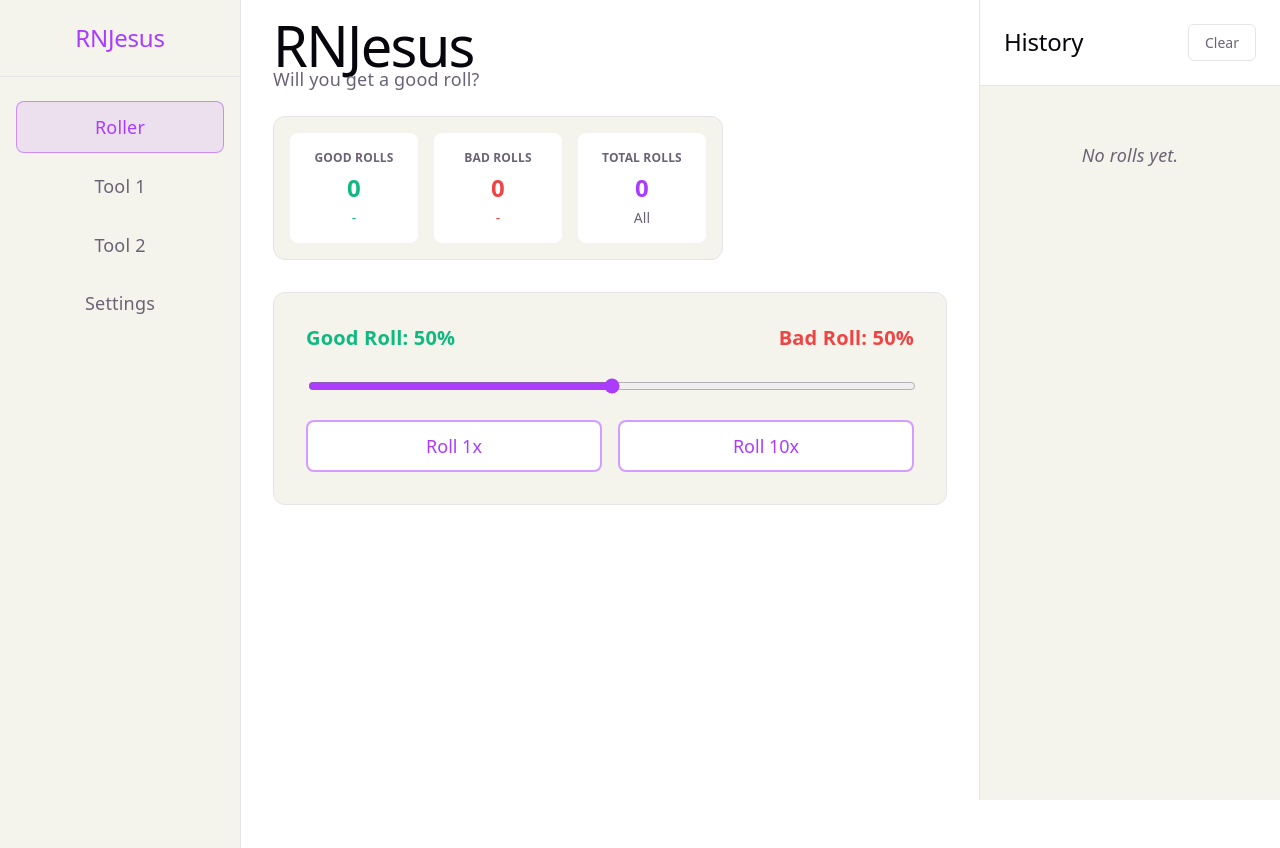
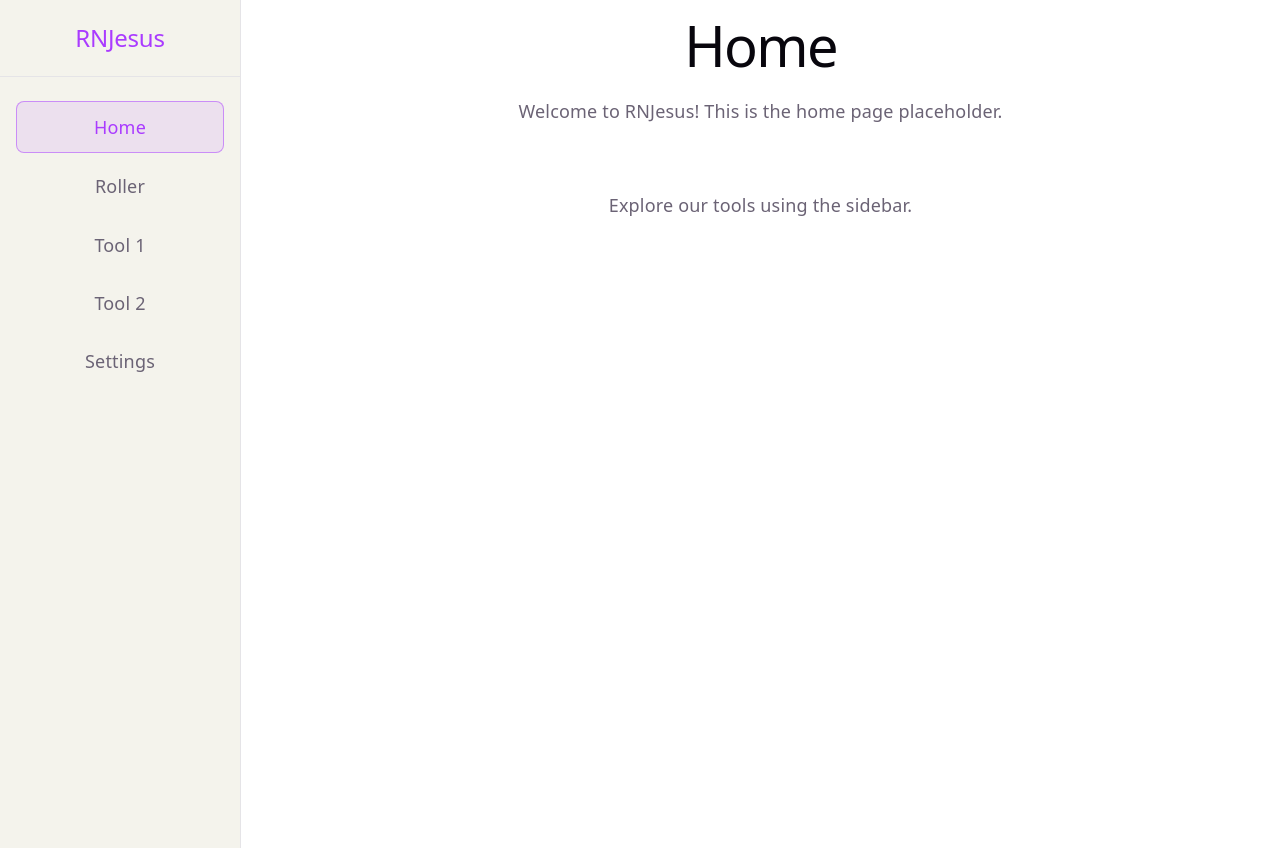
Before and after one commit to YiJiaC138/rnjesus, a React (Vite) app: page / in a window 1280 px wide. Built offline with nearby package versions, Linux system fonts and the light colour scheme.

Commit message:
added home placeholder

```diff
--- a/src/App.tsx
+++ b/src/App.tsx
@@ -1,10 +1,11 @@
 import { BrowserRouter as Router, Routes, Route } from 'react-router-dom';
 import './App.css';
-import { Sidebar } from './components/Sidebar';
-import { Home } from './pages/Home';
-import { ToolOne } from './pages/ToolOne';
-import { ToolTwo } from './pages/ToolTwo';
-import { Settings } from './pages/Settings';
+import { Sidebar } from './components/Sidebar.tsx';
+import { Home } from './pages/Home.tsx';
+import { Roller } from './pages/Roller.tsx';
+import { ToolOne } from './pages/ToolOne.tsx';
+import { ToolTwo } from './pages/ToolTwo.tsx';
+import { Settings } from './pages/Settings.tsx';
 
 function App() {
   return (
@@ -14,6 +15,7 @@ function App() {
         <div className="page-content">
           <Routes>
             <Route path="/" element={<Home />} />
+            <Route path="/roller" element={<Roller />} />
             <Route path="/tool-1" element={<ToolOne />} />
             <Route path="/tool-2" element={<ToolTwo />} />
             <Route path="/settings" element={<Settings />} />
--- a/src/components/Sidebar.css
+++ b/src/components/Sidebar.css
@@ -16,10 +16,20 @@
   margin-bottom: 24px;
 }
 
+.sidebar-logo {
+  text-decoration: none;
+  display: block;
+}
+
+.sidebar-logo:hover h2 {
+  opacity: 0.8;
+}
+
 .sidebar-header h2 {
   margin: 0;
   font-family: var(--heading);
   color: var(--accent);
+  transition: opacity 0.2s ease;
 }
 
 .sidebar-links {
--- a/src/components/Sidebar.tsx
+++ b/src/components/Sidebar.tsx
@@ -1,16 +1,26 @@
-import { NavLink } from 'react-router-dom';
+import { NavLink, Link } from 'react-router-dom';
 import './Sidebar.css';
 
 export const Sidebar = () => {
   return (
     <nav className="sidebar">
       <div className="sidebar-header">
-        <h2>RNJesus</h2>
+        <Link to="/" className="sidebar-logo">
+          <h2>RNJesus</h2>
+        </Link>
       </div>
       <ul className="sidebar-links">
         <li>
           <NavLink
             to="/"
+            className={({ isActive }) => isActive ? 'active' : ''}
+          >
+            Home
+          </NavLink>
+        </li>
+        <li>
+          <NavLink
+            to="/roller"
             className={({ isActive }) => isActive ? 'active' : ''}
           >
             Roller
--- a/src/pages/Home.tsx
+++ b/src/pages/Home.tsx
@@ -1,60 +1,9 @@
-import { useState } from 'react';
-import { Controls } from '../components/Controls';
-import { LatestResults } from '../components/LatestResults';
-import { Scoreboard } from '../components/Scoreboard';
-import { HistorySidebar } from '../components/HistorySidebar';
-import type { RollResult, RollHistoryItem } from '../types';
-
-export const Home = () => {
-  const [probability, setProbability] = useState<number>(50)
-  const [history, setHistory] = useState<RollHistoryItem[]>([])
-  const [latestRolls, setLatestRolls] = useState<RollResult[]>([])
-
-  const performRoll = (times: number) => {
-    const newRolls: RollResult[] = [];
-    const newHistoryItems: RollHistoryItem[] = [];
-
-    for (let i = 0; i < times; i++) {
-      const rollValue = Math.floor(Math.random() * 100);
-      const result: RollResult = rollValue < probability ? 'Good Roll' : 'Bad Roll';
-      newRolls.push(result);
-      newHistoryItems.push({
-        id: crypto.randomUUID(),
-        result,
-        rate: probability,
-      });
-    }
-
-    setLatestRolls(newRolls);
-    setHistory(prevHistory => [...newHistoryItems, ...prevHistory]);
-  };
-
-  const clearHistory = () => {
-    setHistory([]);
-    setLatestRolls([]);
-  };
-
-  return (
-    <div className="app-container">
-      <main className="main-content">
-        <div className="header-container">
-          <div>
-            <h1>RNJesus</h1>
-            <p>Will you get a good roll?</p>
-          </div>
-          <Scoreboard history={history} />
-        </div>
-
-        <Controls
-          probability={probability}
-          setProbability={setProbability}
-          performRoll={performRoll}
-        />
-
-        <LatestResults latestRolls={latestRolls} />
-      </main>
-
-      <HistorySidebar history={history} clearHistory={clearHistory} />
+export const Home = () => (
+  <div className="main-content">
+    <h1>Home</h1>
+    <p>Welcome to RNJesus! This is the home page placeholder.</p>
+    <div style={{ marginTop: '2rem', display: 'grid', gap: '1rem' }}>
+      <p>Explore our tools using the sidebar.</p>
     </div>
-  );
-};
+  </div>
+);
--- /dev/null
+++ b/src/pages/Roller.tsx
@@ -0,0 +1,60 @@
+import { useState } from 'react';
+import { Controls } from '../components/Controls.tsx';
+import { LatestResults } from '../components/LatestResults.tsx';
+import { Scoreboard } from '../components/Scoreboard.tsx';
+import { HistorySidebar } from '../components/HistorySidebar.tsx';
+import type { RollResult, RollHistoryItem } from '../types';
+
+export const Roller = () => {
+  const [probability, setProbability] = useState<number>(50)
+  const [history, setHistory] = useState<RollHistoryItem[]>([])
+  const [latestRolls, setLatestRolls] = useState<RollResult[]>([])
+
+  const performRoll = (times: number) => {
+    const newRolls: RollResult[] = [];
+    const newHistoryItems: RollHistoryItem[] = [];
+
+    for (let i = 0; i < times; i++) {
+      const rollValue = Math.floor(Math.random() * 100);
+      const result: RollResult = rollValue < probability ? 'Good Roll' : 'Bad Roll';
+      newRolls.push(result);
+      newHistoryItems.push({
+        id: crypto.randomUUID(),
+        result,
+        rate: probability,
+      });
+    }
+
+    setLatestRolls(newRolls);
+    setHistory(prevHistory => [...newHistoryItems, ...prevHistory]);
+  };
+
+  const clearHistory = () => {
+    setHistory([]);
+    setLatestRolls([]);
+  };
+
+  return (
+    <div className="app-container">
+      <main className="main-content">
+        <div className="header-container">
+          <div>
+            <h1>RNJesus</h1>
+            <p>Will you get a good roll?</p>
+          </div>
+          <Scoreboard history={history} />
+        </div>
+
+        <Controls
+          probability={probability}
+          setProbability={setProbability}
+          performRoll={performRoll}
+        />
+
+        <LatestResults latestRolls={latestRolls} />
+      </main>
+
+      <HistorySidebar history={history} clearHistory={clearHistory} />
+    </div>
+  );
+};
```
